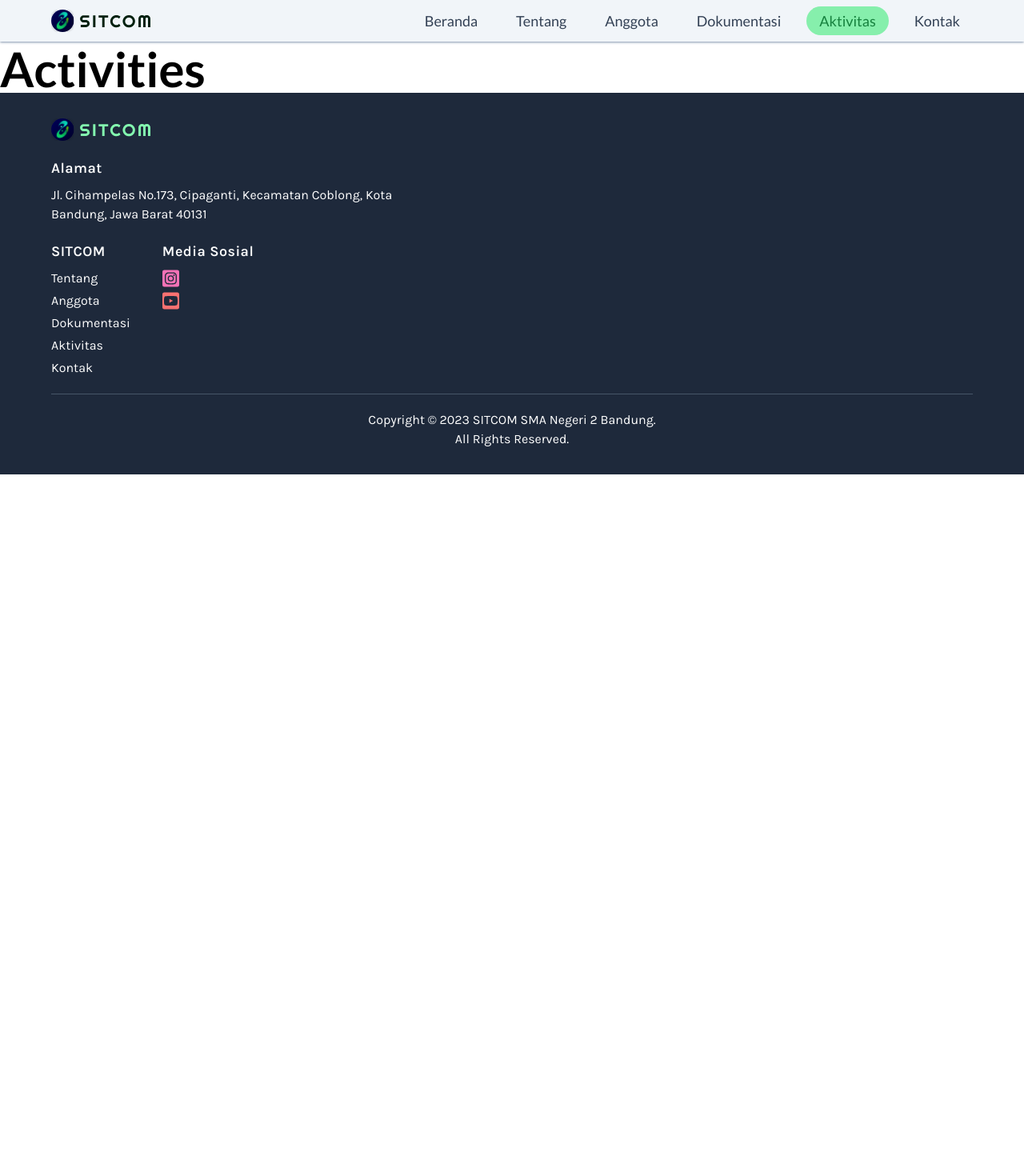
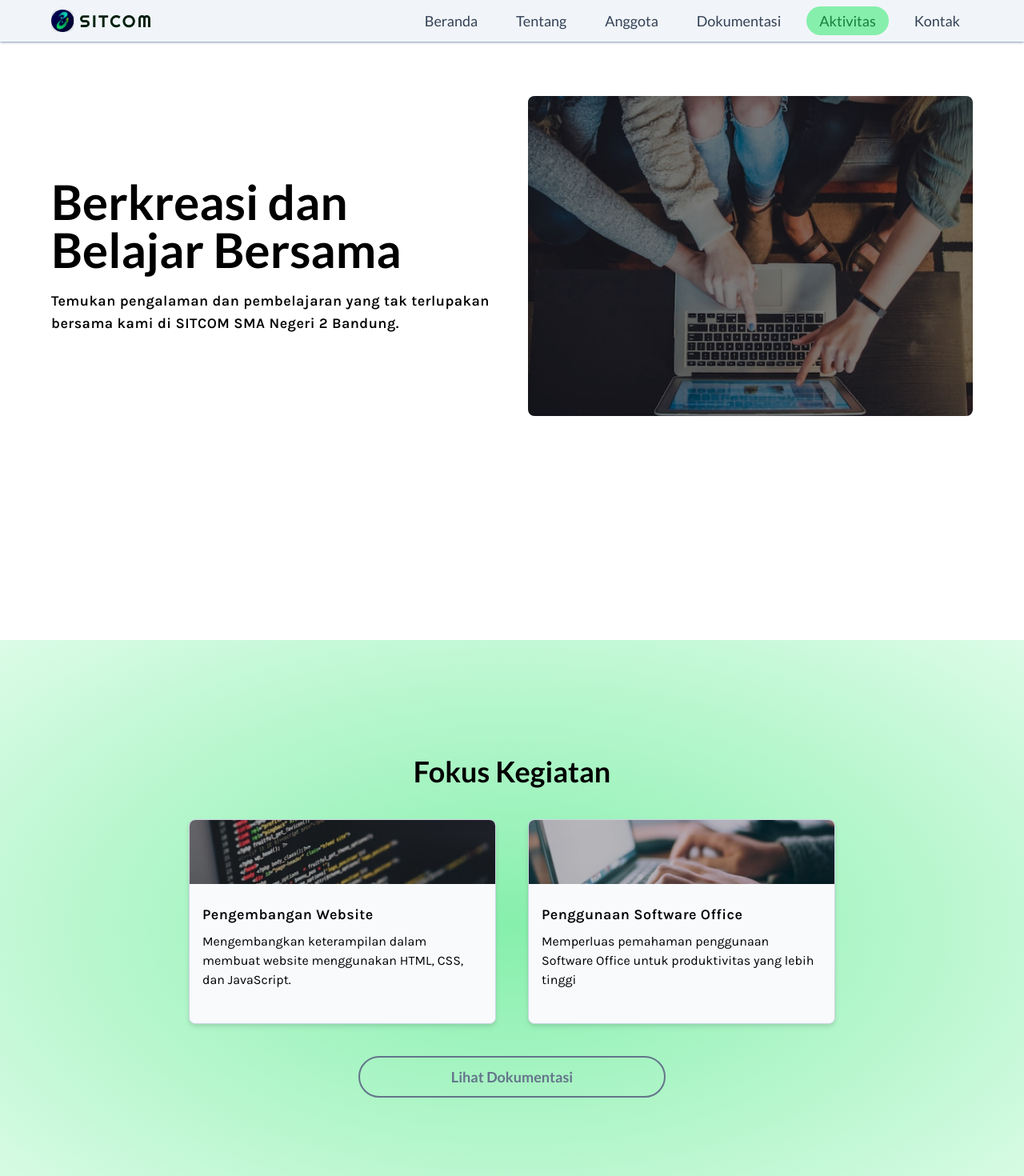
Before and after one commit to sitcomsmanda/sitcom-website, a Next.js app: page /activities in a window 1280 px wide. Shown: the top 1470 px of the page at 80% size. Before the commit the page ends 800 px from the top, so only its background shows below. Built offline with nearby package versions, Linux system fonts and the light colour scheme.

Commit message:
add: Activities Page

```diff
--- a/src/app/activities/page.tsx
+++ b/src/app/activities/page.tsx
@@ -1,9 +1,21 @@
-import { H1 } from "@/components/typography";
+import Activities from "@/layouts/Activities";
+import Program from "@/layouts/Activities/Program";
+import Contact from "@/layouts/Home/Contact";
 
-export default function Activities() {
+export default function ActivitiesPage() {
   return (
-    <main className="mt-14">
-      <H1>Activities</H1>
+    <main>
+      <section className="min-h-screen pb-20 md:pt-14">
+        <Activities />
+      </section>
+
+      <section className="py-20 bg-gradient-radial from-green-300 to-green-100">
+        <Program />
+      </section>
+
+      <section className="py-20">
+        <Contact />
+      </section>
     </main>
   );
 }
--- /dev/null
+++ b/src/layouts/Activities/Banner.tsx
@@ -0,0 +1,15 @@
+import Image from "next/image";
+import activitiesBanner from "@/assets/backgrounds/bg-activities-banner.jpg";
+
+export default function Banner() {
+  return (
+    <div className="w-full h-40 md:w-1/2 md:h-[50vh]">
+      <Image
+        src={activitiesBanner}
+        alt="sekumpulan tangan menunjuk ke laptop"
+        placeholder="blur"
+        className="brightness-50 rounded-lg object-cover w-full h-full"
+      />
+    </div>
+  );
+}
--- /dev/null
+++ b/src/layouts/Activities/Content.tsx
@@ -0,0 +1,13 @@
+import { H1, H3 } from "@/components/typography";
+export default function Content() {
+  return (
+    <div className="flex flex-col gap-5 w-full md:w-1/2">
+      <H1>Berkreasi dan Belajar Bersama</H1>
+
+      <H3>
+        Temukan pengalaman dan pembelajaran yang tak terlupakan bersama kami di
+        SITCOM SMA Negeri 2 Bandung.
+      </H3>
+    </div>
+  );
+}
--- /dev/null
+++ b/src/layouts/Activities/Program/ProgramList.tsx
@@ -0,0 +1,61 @@
+import bgWebProgramming from "@/assets/backgrounds/bg-web-programming.jpg";
+import bgSoftwareOffice from "@/assets/backgrounds/bg-software-office.jpg";
+import Card from "@/layouts/Card";
+import { Key } from "react";
+import Image, { StaticImageData } from "next/image";
+
+export type activitiesType = {
+  id: Key;
+  image: StaticImageData;
+  title: String;
+  blurb: String;
+  description: String;
+};
+
+export const activities = [
+  {
+    id: 1,
+    title: `Pengembangan Website`,
+    image: bgWebProgramming,
+    blurb: `Pembuatan website melalui HTML, CSS, dan JavaScript.`,
+    description: `Mengembangkan keterampilan dalam membuat website menggunakan HTML, CSS, dan JavaScript.`,
+  },
+  {
+    id: 2,
+    title: `Penggunaan Software Office`,
+    image: bgSoftwareOffice,
+    blurb: `Microsoft Word, Excel, dan Software Office Lainnya`,
+    description: `Memperluas pemahaman penggunaan Software Office untuk produktivitas yang lebih tinggi`,
+  },
+];
+
+export function GenerateImage(src: StaticImageData, alt: string) {
+  return (
+    <Image
+      src={src}
+      alt={alt}
+      placeholder="blur"
+      className="object-cover h-20 w-full brightness-75"
+    />
+  );
+}
+
+function GenerateCards(data: activitiesType[]) {
+  return data.map((x) => (
+    <Card
+      key={x.id}
+      thumbnail={GenerateImage(x.image, x.title.toString())}
+      title={x.title}
+      text={x.description}
+      className="md:w-64 lg:w-96 lg:h-64"
+    />
+  ));
+}
+
+export default function ProgramList() {
+  return (
+    <div className="flex flex-col gap-10 justify-center items-start sm:flex-row  2xl:gap-20">
+      {GenerateCards(activities)}
+    </div>
+  );
+}
--- /dev/null
+++ b/src/layouts/Activities/Program/index.tsx
@@ -0,0 +1,19 @@
+import Link from "next/link";
+import { PATH_DOCUMENTATION } from "@/data/pageNavigation";
+import { Button } from "@/components/interactivity";
+import { H2 } from "@/components/typography";
+import ProgramList from "./ProgramList";
+
+export default function Program() {
+  return (
+    <div className="p-4 flex flex-col items-center gap-10 sm:p-8 xl:p-16 2xl:gap-20">
+      <H2>Fokus Kegiatan</H2>
+
+      <ProgramList />
+
+      <Link href={PATH_DOCUMENTATION} tabIndex={-1} className="w-full sm:w-96">
+        <Button secondary>Lihat Dokumentasi</Button>
+      </Link>
+    </div>
+  );
+}
--- /dev/null
+++ b/src/layouts/Activities/index.tsx
@@ -0,0 +1,11 @@
+import Content from "./Content";
+import Banner from "./Banner";
+
+export default function Activities() {
+  return (
+    <div className="p-4 flex flex-col-reverse gap-10 md:flex-row md:gap-5 sm:pt-4 sm:p-8 md:items-center lg:gap-10 xl:p-16 2xl:gap-20">
+      <Content />
+      <Banner />
+    </div>
+  );
+}
```
